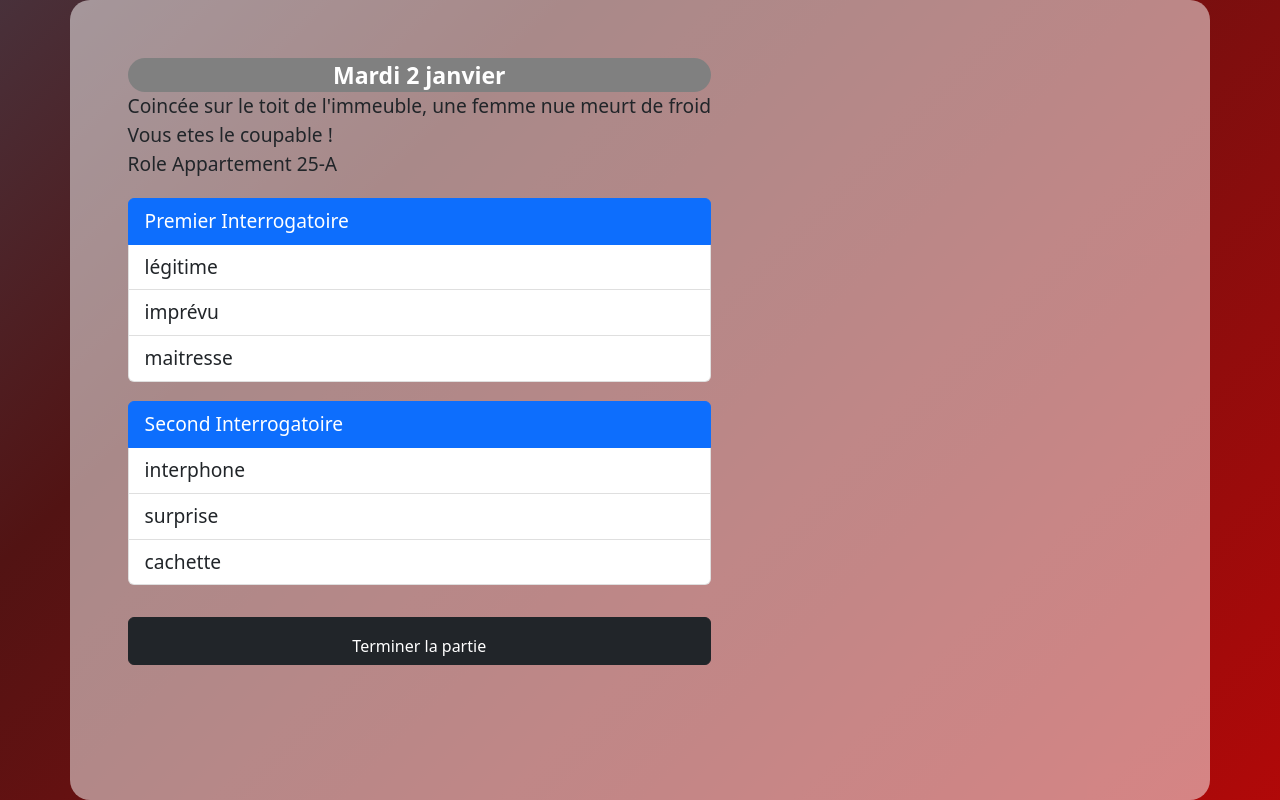
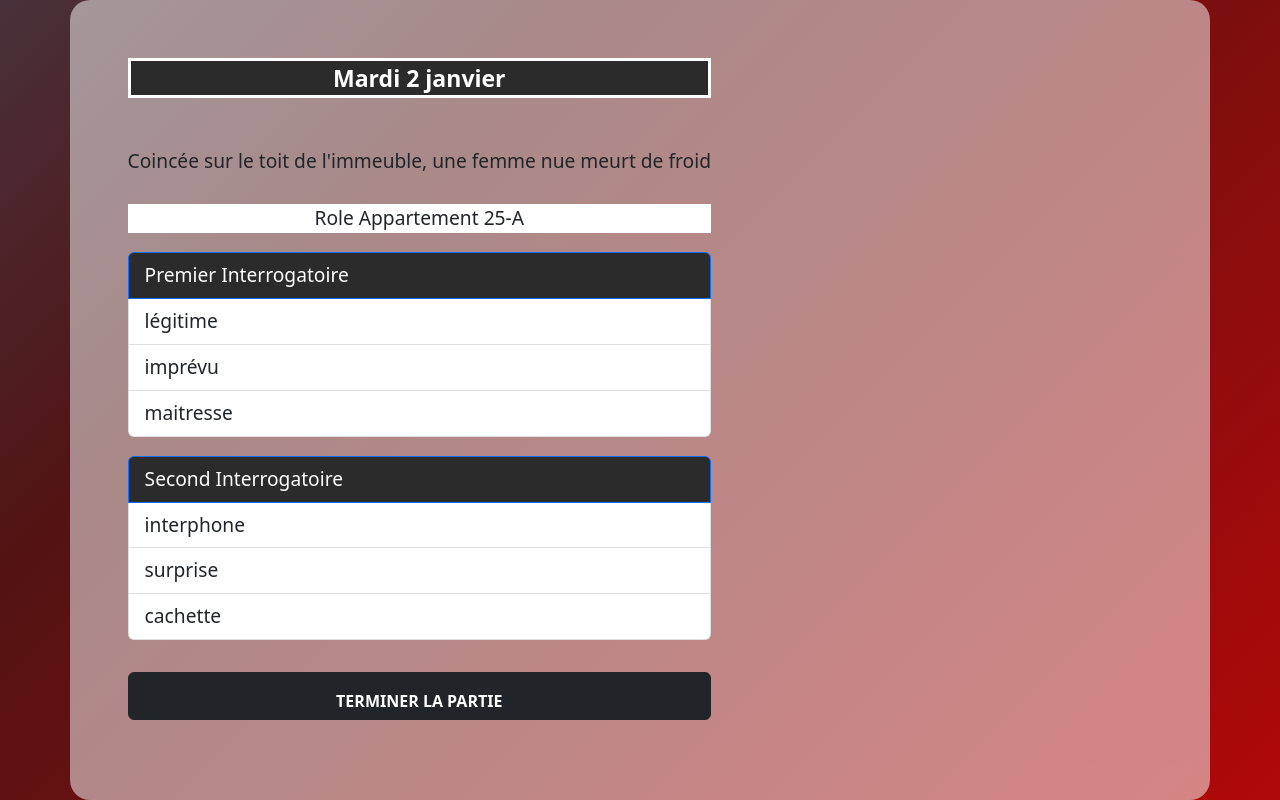
Before and after one commit to Skronak/react-mobileApp, a React (Create React App) app: page / in a window 1280 px wide. Both pictures are taken after a click on the button "Commencer". Shown: the top 800 px of the page. Built offline with nearby package versions, Linux system fonts and the light colour scheme.

Commit message:
update ui

```diff
--- a/src/App.js
+++ b/src/App.js
@@ -9,6 +9,9 @@ import seedrandom from 'seedrandom';
 import detective from "./img/avatar-detective.png";
 import criminal from "./img/avatar-criminal.png";
 import innocent from "./img/avatar-innocent.png";
+import logo from "./img/logo.png";
+
+import AnimatedBackground from "./components/animatedBackground/AnimatedBackground";
 
 export default function App() {
     const [isGameVisible, toggleGameVisible] = useState(false);
@@ -53,9 +56,11 @@ export default function App() {
 
     return (
         <div onClick={() => setFlipped(!isFlipped)}>
+            {/*<AnimatedBackground/>*/}
+            <img src={logo} className={"background-container"}/>
             {!isGameVisible ? <p className={"mainTitle"}>Petits meurtres entre amis - Mobile</p> : null}
+            <div className={`container fiche ${isFlipped && isGameVisible ? "flip" : ""}`} >
 
-            <div className={`container fiche ${isFlipped && isGameVisible ? "flip" : ""}`} >
                 {isGameVisible ? (
                     <>
                             <Board data={cases.get(selectedCase)}>
--- a/src/app.css
+++ b/src/app.css
@@ -4,6 +4,17 @@ body {
     animation: gradient 20s ease infinite;
     margin: 0 5% 0 5%;
     height: 100vh;
+    overflow: hidden;
+}
+
+.background-container{
+    position: fixed;
+    top: 40%;
+    left:0;
+    bottom: 0;
+    right: 10%;
+    height: 80%;
+    width: 90%;
 }
 
 .mainTitle {
@@ -14,6 +25,8 @@ body {
 
 #start-button, #end-button {
     margin-top: 2em;
+    text-transform: uppercase;
+    font-weight: bold;
 }
 
 @keyframes gradient {
@@ -42,12 +55,22 @@ body {
 }
 
 .date-label {
-    background-color: gray;
+    background-color: #2b2b2b;
     color: white;
-    border-radius: 25px;
+    border: solid white;
+    /*border-radius: 25px;*/
     text-align: center;
     font-weight: 700;
     font-size: 1.2em;
+}
+.case-context {
+    padding: 5% 0% 5% 0%;
+    margin-top: 1em;
+}
+
+.case-role {
+    background-color: white;
+    text-align: center;
 }
 
 .toggle {
@@ -65,6 +88,16 @@ body {
     vertical-align: middle;
     transition: background 0.25s;
 }
+
+.list-group {
+    --bs-list-group-active-bg: #2b2b2b;
+    border-color: white;
+}
+
+list-group-item {
+    text-align: center;
+}
+
 .toggle-switch:before, .toggle-switch:after {
     content: "";
 }
@@ -130,7 +163,9 @@ body {
     transform-origin: right;
     transition: transform 1s;
 }
-
+.fiche.criminal{
+    background: radial-gradient(#bb2d3b 10px, hsla(0,0%,100%,.5) 50%)
+}
 .fiche.flip {
     transform: translateX(-100%) rotateY(-180deg);
     font-size: 1.2em;
--- a/src/components/BoardInspector.js
+++ b/src/components/BoardInspector.js
@@ -6,7 +6,7 @@ function BoardInspector(props) {
     return (
         <div>
             <p>Vous etes l'enqueteur</p>
-            <div>{data.label}</div>
+            <div className={"case-context"}>{data.label}</div>
             <div>Suspects</div>
             <ul className="list-group">
                 {/*//attention si ca depasse liste*/}
--- a/src/components/BoardSuspect.js
+++ b/src/components/BoardSuspect.js
@@ -7,12 +7,8 @@ function BoardSuspect(props) {
 
     return (
         <div>
-            <div>{data.label}</div>
-
-            {isGuilty && (
-                <div>Vous etes le coupable !</div>
-            )}
-            <div className="role">Role {role.role}</div>
+            <div className={"case-context"}>{data.label}</div>
+            <div className="case-role">Role {role.role}</div>
             <div className={"bloc"}>
                 <ul className="list-group">
                     <li className="list-group-item active">Premier Interrogatoire</li>
--- /dev/null
+++ b/src/components/animatedBackground/AnimatedBackground.js
@@ -0,0 +1,20 @@
+import './index.css';
+
+function AnimatedBackground() {
+
+    return (
+        <ul className="circles">
+            <li></li>
+            <li></li>
+            <li></li>
+            <li></li>
+            <li></li>
+            <li></li>
+            <li></li>
+            <li></li>
+            <li></li>
+            <li></li>
+        </ul>);
+};
+
+export default AnimatedBackground;
--- /dev/null
+++ b/src/components/animatedBackground/index.css
@@ -0,0 +1,115 @@
+
+.circles{
+    position: absolute;
+    top: 0;
+    left: 0;
+    width: 100%;
+    height: 100%;
+    overflow: hidden;
+}
+
+.circles li{
+    position: absolute;
+    display: block;
+    list-style: none;
+    width: 20px;
+    height: 20px;
+    background: rgba(255, 255, 255, 0.2);
+    animation: animate 25s linear infinite;
+    bottom: -150px;
+
+}
+
+.circles li:nth-child(1){
+    left: 25%;
+    width: 80px;
+    height: 80px;
+    animation-delay: 0s;
+}
+
+
+.circles li:nth-child(2){
+    left: 10%;
+    width: 20px;
+    height: 20px;
+    animation-delay: 2s;
+    animation-duration: 12s;
+}
+
+.circles li:nth-child(3){
+    left: 70%;
+    width: 20px;
+    height: 20px;
+    animation-delay: 4s;
+}
+
+.circles li:nth-child(4){
+    left: 40%;
+    width: 60px;
+    height: 60px;
+    animation-delay: 0s;
+    animation-duration: 18s;
+}
+
+.circles li:nth-child(5){
+    left: 65%;
+    width: 20px;
+    height: 20px;
+    animation-delay: 0s;
+}
+
+.circles li:nth-child(6){
+    left: 75%;
+    width: 110px;
+    height: 110px;
+    animation-delay: 3s;
+}
+
+.circles li:nth-child(7){
+    left: 35%;
+    width: 150px;
+    height: 150px;
+    animation-delay: 7s;
+}
+
+.circles li:nth-child(8){
+    left: 50%;
+    width: 25px;
+    height: 25px;
+    animation-delay: 15s;
+    animation-duration: 45s;
+}
+
+.circles li:nth-child(9){
+    left: 20%;
+    width: 15px;
+    height: 15px;
+    animation-delay: 2s;
+    animation-duration: 35s;
+}
+
+.circles li:nth-child(10){
+    left: 85%;
+    width: 150px;
+    height: 150px;
+    animation-delay: 0s;
+    animation-duration: 11s;
+}
+
+
+
+@keyframes animate {
+
+    0%{
+        transform: translateY(0) rotate(0deg);
+        opacity: 1;
+        border-radius: 0;
+    }
+
+    100%{
+        transform: translateY(-1000px) rotate(720deg);
+        opacity: 0;
+        border-radius: 50%;
+    }
+
+}
```
Also changed, not shown: src/img/logo.png (added).
